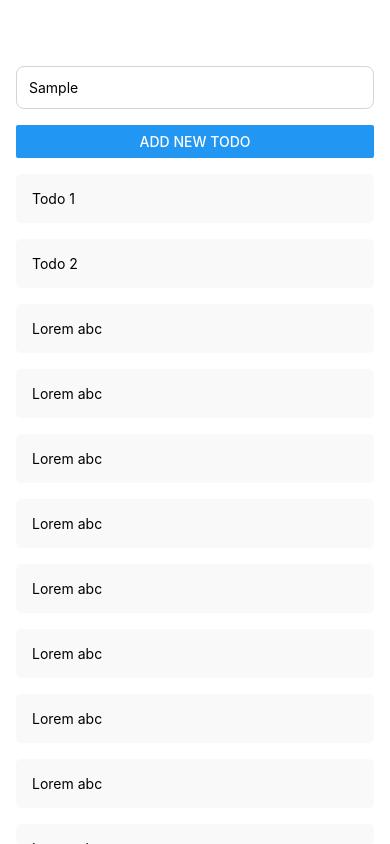
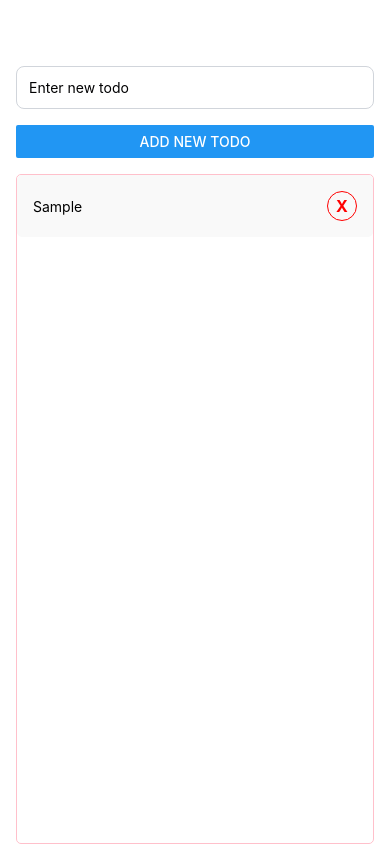
Before and after one commit to minhluongg/hoc-react-native, a React Native app: screen / in a window 390 px wide. Both pictures are taken after typing "Sample" into the empty fields and a click on the button "ADD NEW TODO". Built offline with nearby package versions, Linux system fonts and the light colour scheme.

Commit message:
video 38

```diff
--- a/App.tsx
+++ b/App.tsx
@@ -5,28 +5,29 @@ import InputTodo from "./components/todo/Input.Todo";
 import ListTodo from "./components/todo/List.Todo";
 
 export default function App() {
-  const [todoList, setTodoList] = useState<ITodo[]>([
-    { id: 1, title: "Todo 1" },
-    { id: 2, title: "Todo 2" },
-    { id: 3, title: "Lorem abc" },
-    { id: 4, title: "Lorem abc" },
-    { id: 5, title: "Lorem abc" },
-    { id: 6, title: "Lorem abc" },
-    { id: 7, title: "Lorem abc" },
-    { id: 8, title: "Lorem abc" },
-    { id: 9, title: "Lorem abc" },
-    { id: 10, title: "Lorem abc" },
-    { id: 11, title: "Lorem abc" },
-    { id: 12, title: "Lorem abc" },
-    { id: 13, title: "Lorem abc" },
-    { id: 14, title: "Lorem abc" },
-    { id: 15, title: "Lorem abc" },
-  ]);
+  const [todoList, setTodoList] = useState<ITodo[]>([]);
+
+  function randomInteger(min: number, max: number) {
+    return Math.floor(Math.random() * (max - min + 1)) + min;
+  }
+
+  const addTodo = (title: string) => {
+    const newTodo: ITodo = {
+      id: randomInteger(1, 1000000),
+      title,
+    };
+    setTodoList([...todoList, newTodo]);
+  };
+
+  const deleteTodo = (id: number) => {
+    const newTodoList = todoList.filter((todo) => todo.id !== id);
+    setTodoList(newTodoList);
+  };
 
   return (
     <View style={styles.container}>
-      <InputTodo></InputTodo>
-      <ListTodo todoList={todoList} />
+      <InputTodo addTodo={addTodo}></InputTodo>
+      <ListTodo todoList={todoList} deleteTodo={deleteTodo} />
 
       <StatusBar style="auto" />
     </View>
@@ -40,8 +41,4 @@ const styles = StyleSheet.create({
     paddingTop: 50,
     paddingHorizontal: 16,
   },
-  text: {
-    color: "red",
-    fontSize: 20,
-  },
 });
--- a/components/todo/Input.Todo.tsx
+++ b/components/todo/Input.Todo.tsx
@@ -1,8 +1,20 @@
 import React, { useState } from "react";
 import { Alert, Button, StyleSheet, TextInput, View } from "react-native";
 
-const InputTodo = () => {
+interface IProps {
+  addTodo: (title: string) => void;
+}
+
+const InputTodo = (props: IProps) => {
   const [name, setName] = useState<string>("");
+
+  const { addTodo } = props;
+  const handleAddNewTodo = () => {
+    addTodo(name);
+    setName("");
+    Alert.alert("Todo added successfully");
+  };
+
   return (
     <View>
       <TextInput
@@ -12,10 +24,7 @@ const InputTodo = () => {
         placeholder="Enter new todo"
         onChangeText={(val) => setName(val)}
       ></TextInput>
-      <Button
-        title="Add new todo"
-        onPress={() => Alert.alert("Simple Button pressed")}
-      />
+      <Button title="Add new todo" onPress={handleAddNewTodo} />
     </View>
   );
 };
--- a/components/todo/List.Todo.tsx
+++ b/components/todo/List.Todo.tsx
@@ -1,33 +1,51 @@
 import React from "react";
-import { FlatList, StyleSheet, Text, View } from "react-native";
-
-type ItemProps = { title: string };
-const Item = ({ title }: ItemProps) => (
-  <View style={styles.todo}>
-    <Text>{title}</Text>
-  </View>
-);
+import {
+  FlatList,
+  StyleSheet,
+  Text,
+  TouchableOpacity,
+  View,
+} from "react-native";
 
 interface IProps {
   todoList: ITodo[];
+  deleteTodo: (id: number) => void;
 }
 
 const ListTodo = (props: IProps) => {
   const { todoList } = props;
+  const { deleteTodo } = props;
+  const handleDeleteTodo = (id: number) => {
+    deleteTodo(id);
+    console.log(">> handleDeleteTodo >> id", id);
+  };
+  console.log(todoList);
   return (
     <>
       {" "}
       <FlatList
         style={{
-          //   borderColor: "pink",
-          //   borderWidth: 1,
+          borderColor: "pink",
+          borderWidth: 1,
           //   padding: 16,
           borderRadius: 5,
           marginTop: 16,
         }}
         data={todoList}
         keyExtractor={(item) => item.id.toString()}
-        renderItem={({ item }) => <Item title={item.title} />}
+        renderItem={({ item }) => {
+          return (
+            <View style={styles.todo}>
+              <Text>{item.title}</Text>
+              <TouchableOpacity
+                style={styles.close}
+                onPress={() => handleDeleteTodo(item.id)}
+              >
+                <Text style={styles.closeText}>X</Text>
+              </TouchableOpacity>
+            </View>
+          );
+        }}
       ></FlatList>
     </>
   );
@@ -42,5 +60,23 @@ const styles = StyleSheet.create({
     borderRadius: 5,
     marginBottom: 16,
     fontSize: 16,
+    display: "flex",
+    flexDirection: "row",
+    justifyContent: "space-between",
+    alignItems: "center",
+  },
+  close: {
+    width: 30,
+    height: 30,
+    borderRadius: 15,
+    borderColor: "red",
+    borderWidth: 1,
+    alignItems: "center",
+    justifyContent: "center",
+  },
+  closeText: {
+    color: "red",
+    fontSize: 16,
+    fontWeight: "bold",
   },
 });
```
